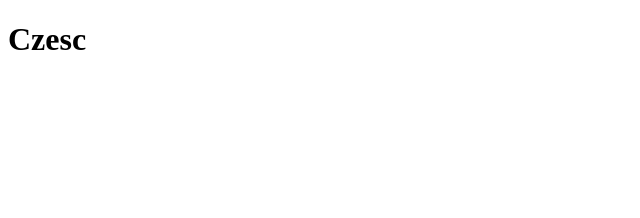
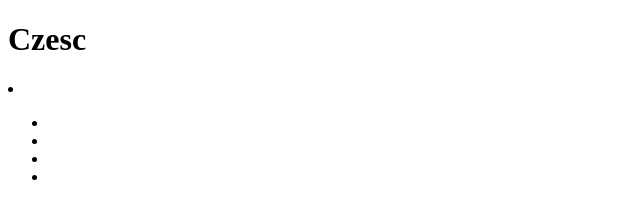
Before and after one commit to mavel123/testowe2, a plain HTML site: page index.html in a window 1280 px wide. Shown: the full height of the page, 0-640 px from the left. Drawn offline with Linux system fonts and the light colour scheme.

Commit message:
changed width in css and added li>ul>li*4

```diff
--- a/css/style.css
+++ b/css/style.css
@@ -11,4 +11,5 @@
     overflow: hidden;
     color: #fff;
     background: linear-gradient(10deg, #2483ff 60%, #2c6afb 60%);
+    width: 100vw;
   }
--- a/index.html
+++ b/index.html
@@ -10,7 +10,12 @@
 
 <body>
     <h1>Czesc</h1>
-
+    <li><ul>
+      <li></li>
+      <li></li>
+      <li></li>
+      <li></li>
+    </ul></li>
 </body>
 
 </html>
```
